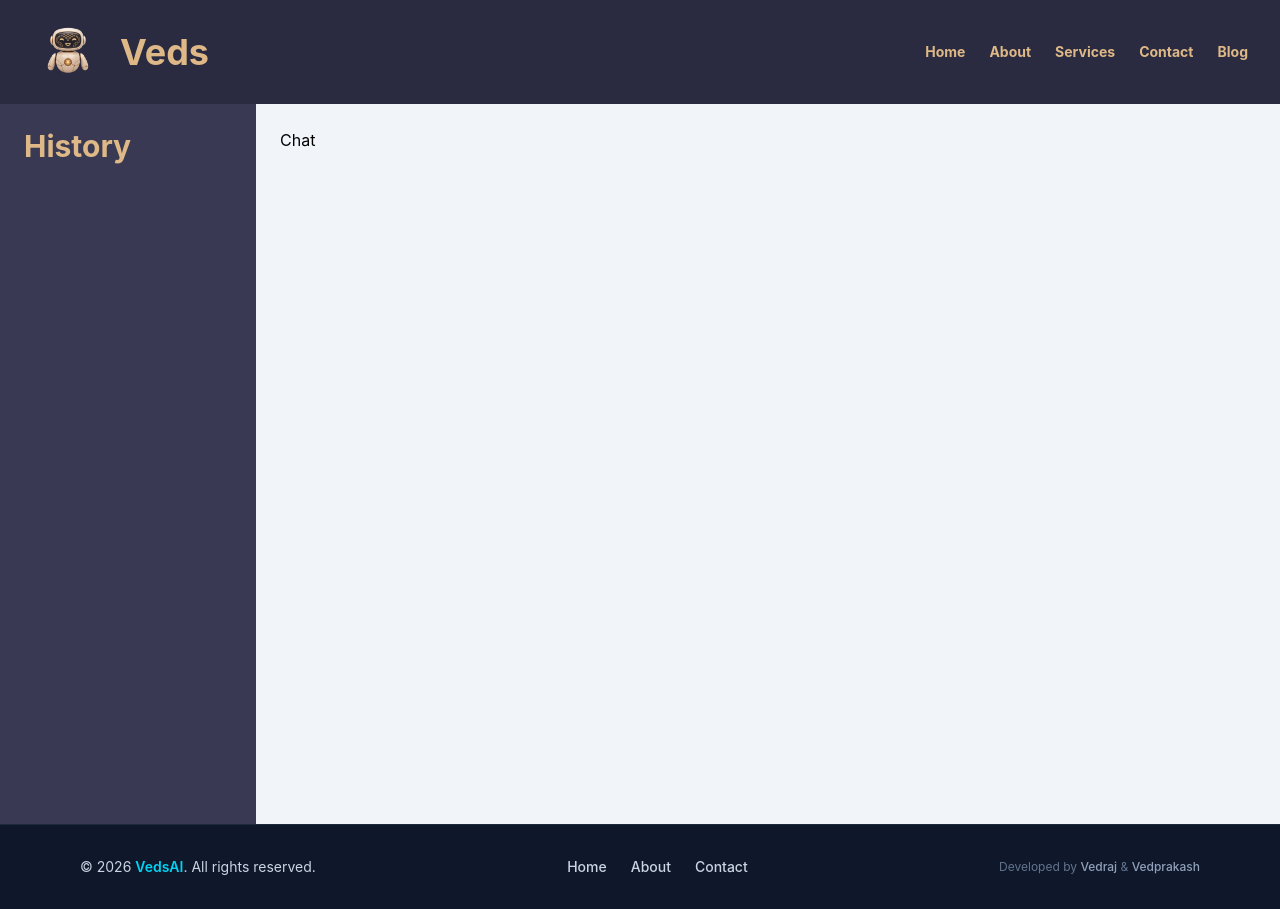
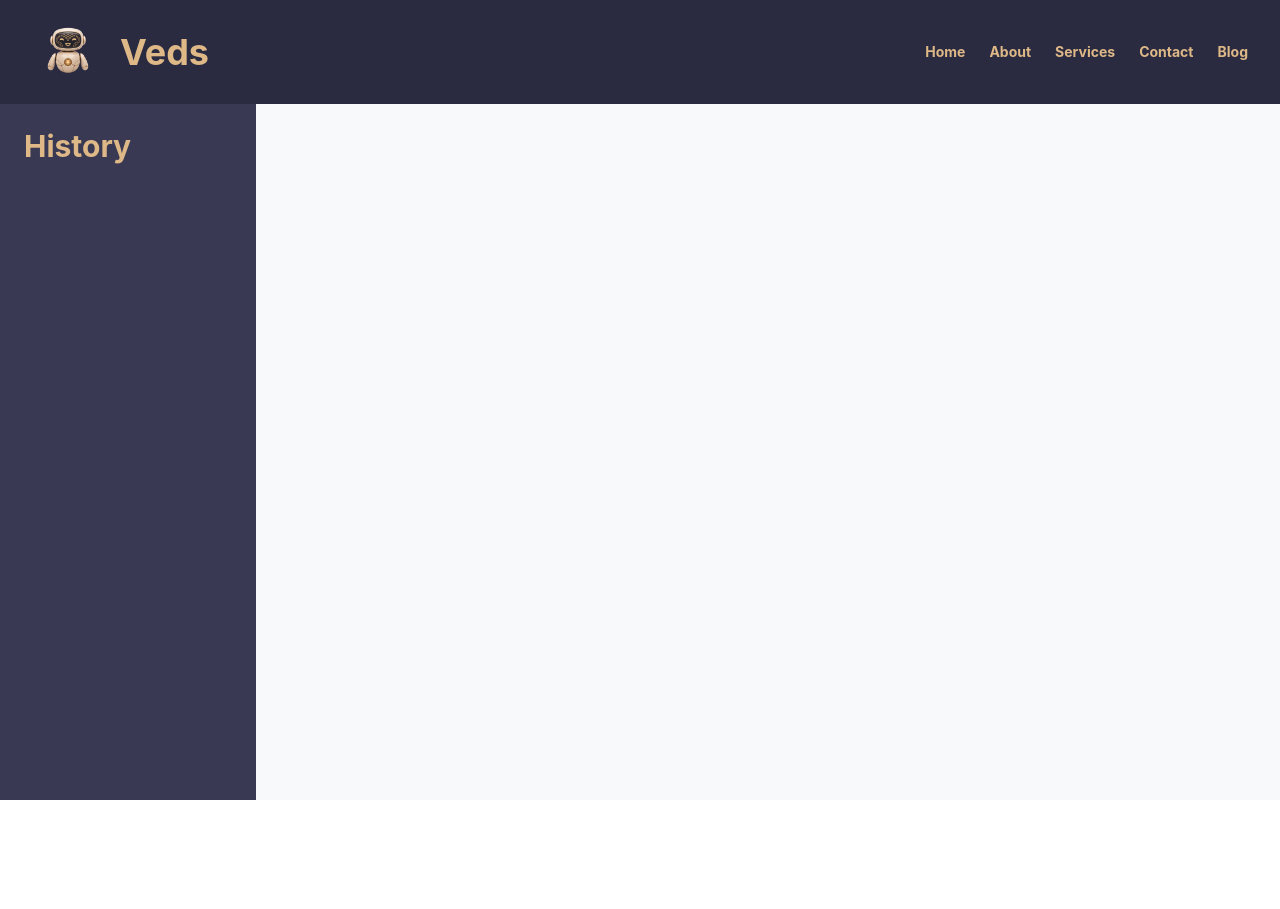
Before and after one commit to VedrajSingh1926/VedsAI, a React (Vite) app: page / in a window 1280 px wide. After the commit the page ends 800 px from the top, so only its background shows below. Built offline with nearby package versions, Linux system fonts and the light colour scheme.

Commit message:
feat: added responsive layout with navbar sidebar and chat area

```diff
--- a/src/App.jsx
+++ b/src/App.jsx
@@ -1,19 +1,22 @@
-import { useState } from 'react'
-import reactLogo from './assets/react.svg'
-import viteLogo from './assets/vite.svg'
-import heroImg from './assets/hero.png'
-import './App.css'
+import React from 'react'
 import Navbar from './Components/Navbar'
+import Sidebar from './Components/Sidebar'
 import Hero from './Components/Hero'
-import Footer from './Components/Footer'
 
 function App() {
-    return (
-    <>
+  return (
+    <div className="flex flex-col h-screen overflow-hidden bg-[#f8f9fa]">
+
       <Navbar />
-      <Hero />
-      <Footer />
-    </>
+
+
+      <div className="flex flex-1 w-full overflow-hidden">
+        <Sidebar />
+        <main className="flex-1 overflow-y-auto">
+          <Hero />
+        </main>
+      </div>
+    </div>
   )
 }
 
--- a/src/Components/Hero.jsx
+++ b/src/Components/Hero.jsx
@@ -3,19 +3,10 @@ import React from 'react'
 const Hero = () => {
   return (
     <>
-
-      <div className="flex w-full h-[calc(100vh-80px)]">
-
-        <div className="w-64 flex flex-col bg-[#393953] text-[#DEB887] p-6 h-full">
-          <h1 className='text-3xl font-bold'>History</h1>
-          <div className='mt-4'></div>
-        </div>
-
-
-        <div className="flex-1 flex flex-col bg-slate-100 text-black p-6 h-full">
-          Chat
-        </div>
-      </div>
+    <div className='flex flex-col h-full bg-[#2a2a40] text-white'>
+      <div className='h-70% w-full bg-slate-600'></div>
+      <div></div>
+    </div>
     </>
   )
 }
--- /dev/null
+++ b/src/Components/SideBar.jsx
@@ -0,0 +1,17 @@
+import React from 'react'
+
+const Sidebar = () => {
+  return (
+    <>
+    <div className="flex w-full h-[calc(100vh-80px)]">
+
+        <div className="w-64 flex flex-col bg-[#393953] text-[#DEB887] p-6 h-full">
+          <h1 className='text-3xl font-bold'>History</h1>
+          <div className='mt-4'></div>
+        </div>
+        </div>
+    </>
+  )
+}
+
+export default Sidebar
```
